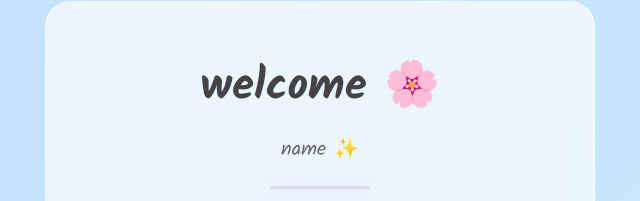
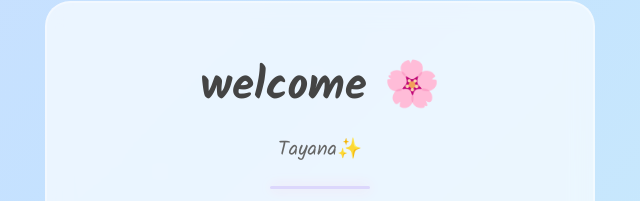
Before and after one commit to Avix01/Y26, a plain HTML site: page index2.html in a window 1280 px wide. Shown: the part 138-339 px from the top of the page, 320-960 px from the left. Drawn offline with Linux system fonts and the light colour scheme.

Commit message:
Update index2.html

```diff
--- a/index2.html
+++ b/index2.html
@@ -134,7 +134,7 @@ button:hover{
   <h1>welcome 🌸</h1>
 
   <!-- 🌸👇 your name 👇🌸 -->
-  <p>name ✨</p>
+  <p> Tayana✨</p>
 
   <div class="line"></div>
   <h2>a new chapter starts here — ready?</h2>
```
